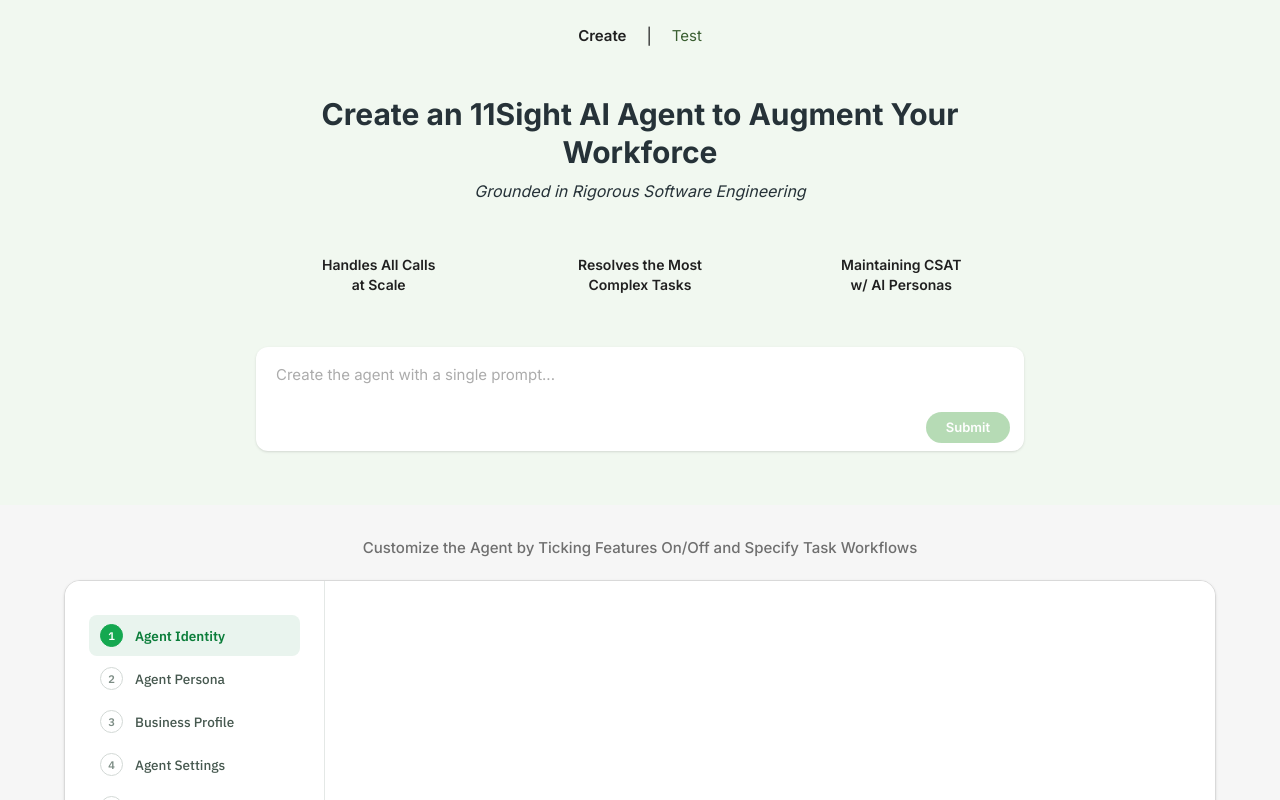
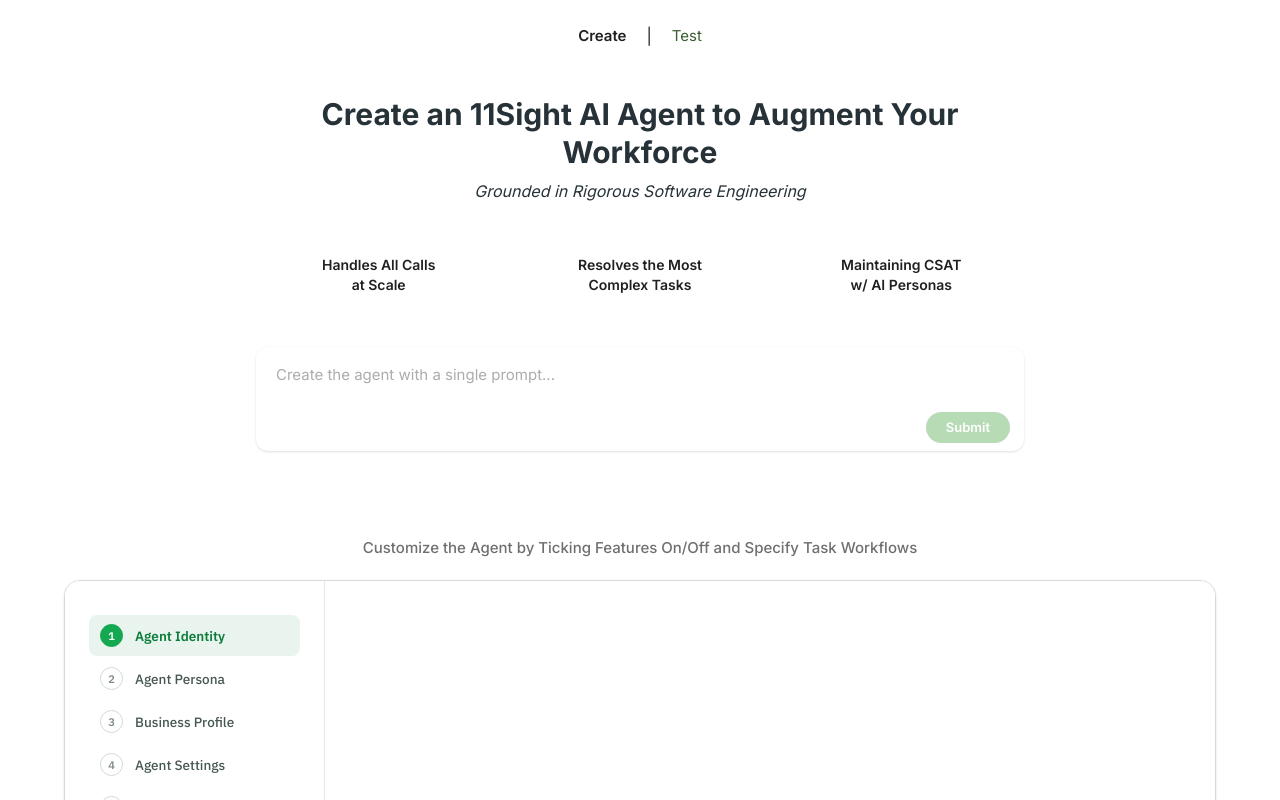
Before and after one commit to kjartan-bit/agent-builder, a Next.js app: page / in a window 1280 px wide. Shown: the top 800 px of the page. Built offline with nearby package versions, Linux system fonts and the light colour scheme.

Commit message:
Hero primary-200, page bg white

```diff
--- a/src/app/page.tsx
+++ b/src/app/page.tsx
@@ -72,11 +72,11 @@
   };
 
   return (
-    <div className="min-h-screen flex flex-col" style={{ background: "var(--color-neutral-25)" }}>
+    <div className="min-h-screen flex flex-col" style={{ background: "#FFFFFF" }}>
 
       {/* ── Hero — primary-200 (#CBE5C7) light green ── */}
       <div
-        style={{ background: "var(--color-primary-50)" }}
+        style={{ background: "var(--color-primary-200)" }}
         className="px-8 pt-6 pb-12"
       >
         {/* Nav */}
@@ -180,7 +180,7 @@
       </div>
 
       {/* ── Questionnaire section — neutral-50 ── */}
-      <div className="flex-1 px-6 py-8" style={{ background: "var(--color-neutral-25)" }}>
+      <div className="flex-1 px-6 py-8" style={{ background: "#FFFFFF" }}>
         <div className="max-w-6xl mx-auto">
           <p
             className="text-center font-medium mb-5"
--- a/src/app/test/page.tsx
+++ b/src/app/test/page.tsx
@@ -26,11 +26,11 @@
   }, []);
 
   return (
-    <div className="min-h-screen flex flex-col" style={{ background: "var(--color-neutral-25)" }}>
+    <div className="min-h-screen flex flex-col" style={{ background: "#FFFFFF" }}>
 
       {/* ── Hero — primary-200 (#CBE5C7) light green ── */}
       <div
-        style={{ background: "var(--color-primary-50)" }}
+        style={{ background: "var(--color-primary-200)" }}
         className="relative px-8 pt-6 pb-14 overflow-hidden"
       >
         {/* Nav */}
@@ -104,7 +104,7 @@
               fontSize: 13,
               color: "#4ca749",
               border: "1.5px solid var(--color-primary-300)",
-              background: "var(--color-primary-50)",
+              background: "var(--color-primary-200)",
             }}
           >
             {activeTab === "talk" && "Voice integration coming soon"}
@@ -115,7 +115,7 @@
       </div>
 
       {/* ── Framework section — neutral-50 ── */}
-      <div className="flex-1 px-8 py-10" style={{ background: "var(--color-neutral-25)" }}>
+      <div className="flex-1 px-8 py-10" style={{ background: "#FFFFFF" }}>
         <div className="max-w-2xl mx-auto">
           <h2
             className="font-bold mb-6"
```
